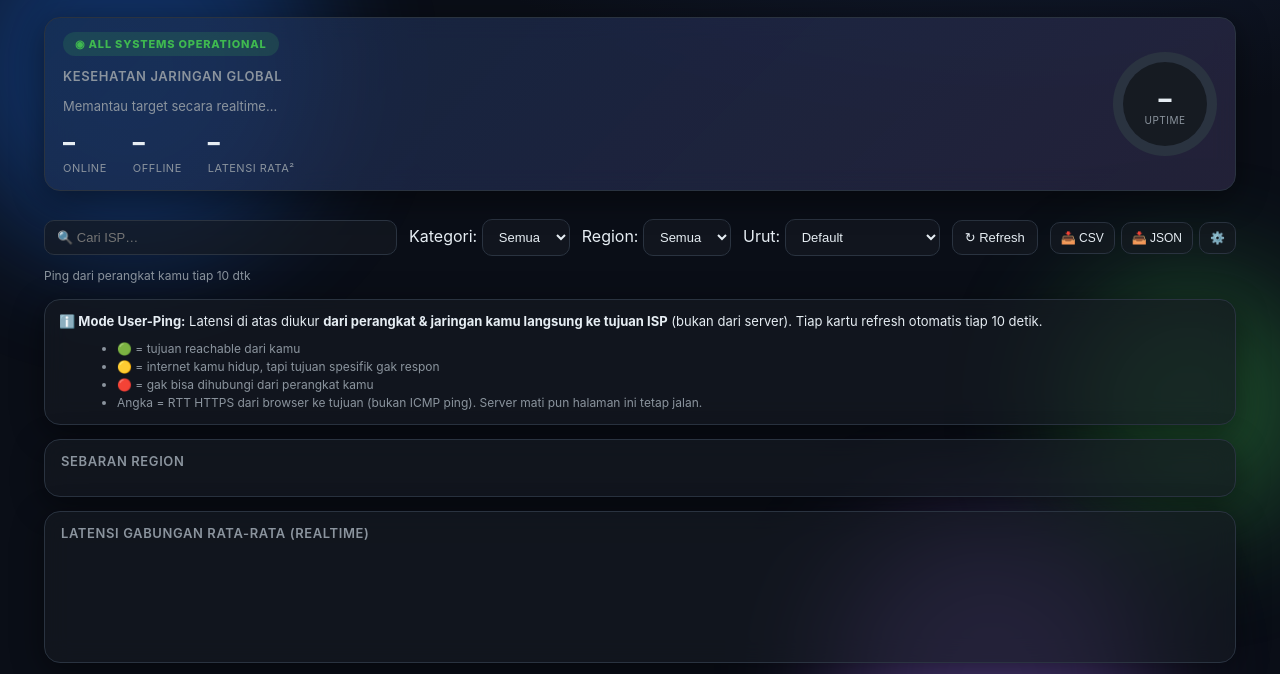
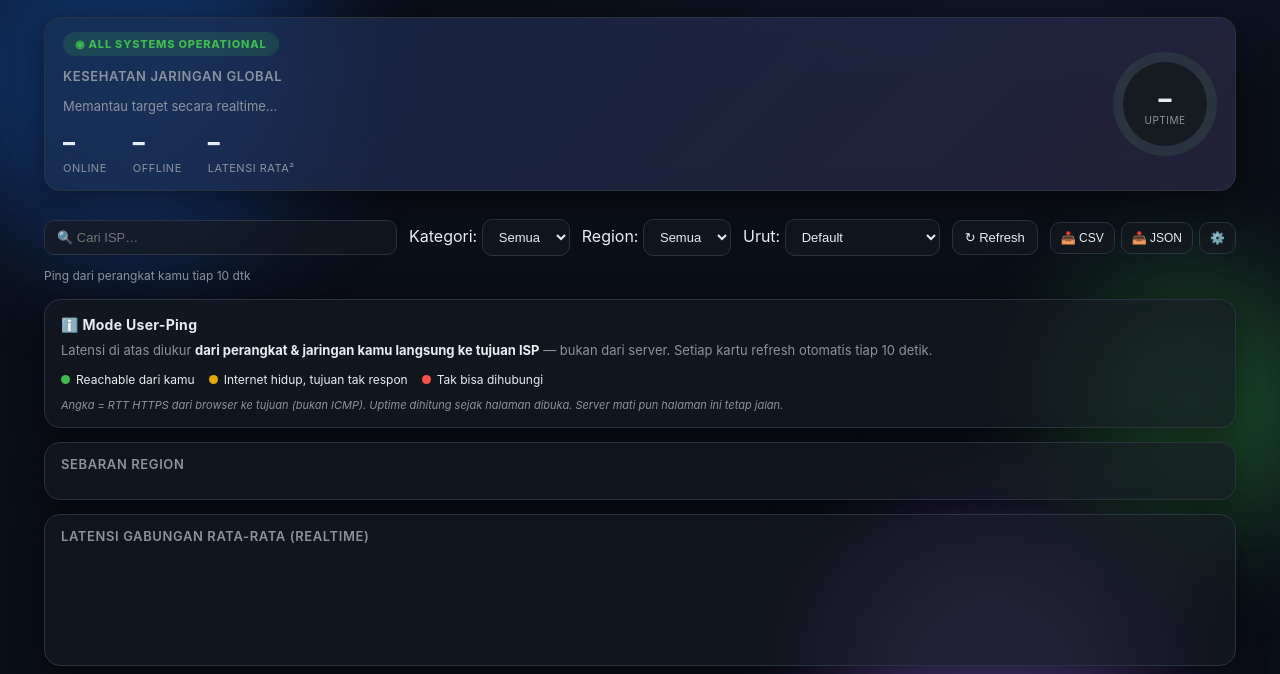
Before and after one commit to puki-sehjahtera-bit/isp-monitor, a website: page public/index.html in a window 1280 px wide. Shown: the part 74-748 px from the top of the page. Drawn offline with nearby package versions, Linux system fonts and the light colour scheme; no server answers.

Commit message:
feat: elegant info box + local uptime per ISP in user-ping mode

```diff
--- a/public/index.html
+++ b/public/index.html
@@ -101,14 +101,14 @@ if ('serviceWorker' in navigator) {
 
   <!-- Info: mode user-ping -->
   <div class="ping-info card">
-    <b>ℹ️ Mode User-Ping:</b> Latensi di atas diukur <b>dari perangkat & jaringan kamu langsung ke tujuan ISP</b> (bukan dari server).
-    Tiap kartu refresh otomatis tiap 10 detik.
-    <ul style="margin:8px 0 0 18px;font-size:12px;color:var(--mut)">
-      <li>🟢 = tujuan reachable dari kamu</li>
-      <li>🟡 = internet kamu hidup, tapi tujuan spesifik gak respon</li>
-      <li>🔴 = gak bisa dihubungi dari perangkat kamu</li>
-      <li>Angka = RTT HTTPS dari browser ke tujuan (bukan ICMP ping). Server mati pun halaman ini tetap jalan.</li>
-    </ul>
+    <div class="pi-head">ℹ️ Mode User-Ping</div>
+    <p class="pi-desc">Latensi di atas diukur <b>dari perangkat &amp; jaringan kamu langsung ke tujuan ISP</b> — bukan dari server. Setiap kartu refresh otomatis tiap 10 detik.</p>
+    <div class="pi-legend">
+      <span><i class="dot ok"></i> Reachable dari kamu</span>
+      <span><i class="dot warn"></i> Internet hidup, tujuan tak respon</span>
+      <span><i class="dot bad"></i> Tak bisa dihubungi</span>
+    </div>
+    <p class="pi-note">Angka = RTT HTTPS dari browser ke tujuan (bukan ICMP). Uptime dihitung sejak halaman dibuka. Server mati pun halaman ini tetap jalan.</p>
   </div>
 
   <!-- Grup region / peta -->
--- a/public/style.css
+++ b/public/style.css
@@ -161,7 +161,18 @@ header .sub { color:var(--mut); font-size:12px; }
   0% { box-shadow: inset 0 0 0 2px var(--acc); }
   100% { box-shadow: inset 3px 0 0 transparent; }
 }
-.ping-info { font-size:13px; line-height:1.5; margin-bottom:14px; padding:12px 14px; }
+.ping-info { font-size:13px; line-height:1.5; margin-bottom:14px; padding:14px 16px; border-left:3px solid var(--acc); }
+.ping-info .pi-head { font-size:14px; font-weight:700; margin-bottom:6px; letter-spacing:.3px; }
+.ping-info .pi-desc { margin:0 0 10px; color:var(--mut); }
+.ping-info .pi-desc b { color:var(--txt); }
+.ping-info .pi-legend { display:flex; flex-wrap:wrap; gap:14px; font-size:12px; margin-bottom:8px; }
+.ping-info .pi-legend span { display:inline-flex; align-items:center; gap:6px; }
+.ping-info .dot { width:9px; height:9px; border-radius:50%; display:inline-block; }
+.ping-info .dot.ok { background:var(--ok); }
+.ping-info .dot.warn { background:#e0a800; }
+.ping-info .dot.bad { background:var(--fail); }
+.ping-info .pi-note { font-size:11px; color:var(--mut); margin:0; font-style:italic; }
+.isp-up { font-size:10px; color:var(--mut); margin-top:3px; }
 .ispcard.row-off { box-shadow: inset 3px 0 0 var(--fail); }
 .ispcard.row-on { box-shadow: inset 3px 0 0 var(--ok); }
 .ic-top { display:flex; align-items:flex-start; justify-content:space-between; gap:8px; }
--- a/public/userping.js
+++ b/public/userping.js
@@ -9,6 +9,7 @@ const WS_URL = (window.CONFIG && window.CONFIG.WS_URL) || undefined;
 let isps = [];
 let sortKey = "id", searchQuery = "", catFilter = "", regionFilter = "", scope = "all";
 let userLatency = {}; // id -> {ms, ok, ts}
+let uptime = {}; // id -> {ok, total}
 const PING_TIMEOUT = 4000;
 
 // ── Ambil list ISP dari API ──
@@ -18,6 +19,7 @@ async function loadIsps() {
   try {
     const res = await fetch(`${API_BASE}/isps`);
     isps = await res.json();
+    uptime = {};
   } catch (e) {
     grid.innerHTML = '<div class="loading" style="grid-column:1/-1;text-align:center;padding:30px;color:var(--fail)">❌ Gagal memuat /isps. Cek koneksi API.</div>';
     return;
@@ -59,6 +61,10 @@ async function startPingLoop() {
     for (const isp of filtered()) {
       const r = await pingOne(isp);
       userLatency[isp.id] = { ...r, ts: Date.now() };
+      const u = uptime[isp.id] || { ok: 0, total: 0 };
+      u.total++;
+      if (r.ok) u.ok++;
+      uptime[isp.id] = u;
       updateCard(isp.id);
     }
     updateSummary();
@@ -100,6 +106,7 @@ function cardHtml(isp) {
     <div class="isp-lat" id="lat-${isp.id}">…</div>
     <div class="isp-status" id="st-${isp.id}">⏳</div>
     <div class="isp-lp" id="lp-${isp.id}">ping …</div>
+    <div class="isp-up" id="up-${isp.id}">uptime –</div>
   </div>`;
 }
 
@@ -136,6 +143,13 @@ function updateCard(id) {
   // last-ping timestamp
   const lp = document.getElementById(`lp-${id}`);
   if (lp) lp.textContent = "ping " + timeAgo(r.ts);
+  // uptime lokal (sejak page dibuka)
+  const up = document.getElementById(`up-${id}`);
+  const u = uptime[id];
+  if (up && u && u.total > 0) {
+    const pct = Math.round((u.ok / u.total) * 100);
+    up.textContent = `uptime ${pct}% (${u.ok}/${u.total})`;
+  }
 }
 
 function timeAgo(ts) {
```
